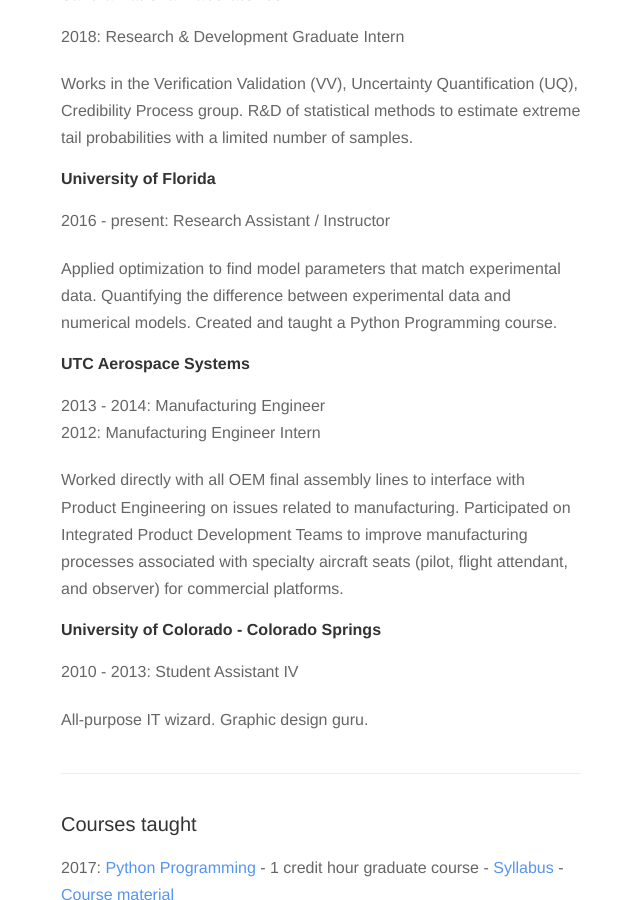
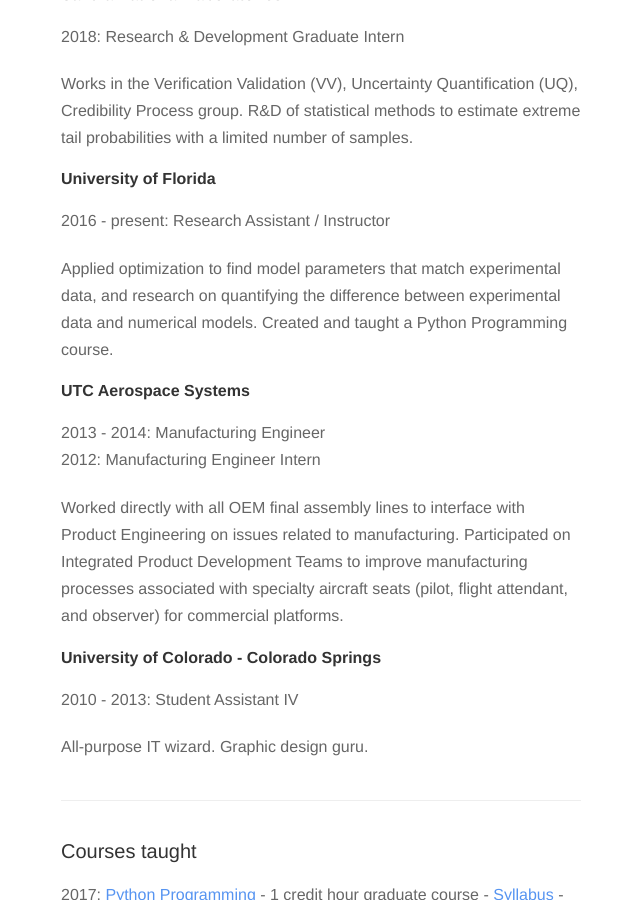
Before and after one commit to cjekel/cjekel.github.io, a Jekyll site: the page built from cv.md, in a window 1280 px wide and 900 px high, scrolled down 2381 px. Shown: the whole window, without its empty margins (319-959 px from the left). Built offline with Jekyll 4.4.1, drawn with Linux system fonts in a browser that asks for light colours; nearby versions of some CDN libraries.

Commit message:
update cv

```diff
--- a/cv.md
+++ b/cv.md
@@ -54,7 +54,7 @@
 #### University of Florida
 2016 - present: Research Assistant /  Instructor
 
-Applied optimization to find model parameters that match experimental data. Quantifying the difference between experimental data and numerical models. Created and taught a Python Programming course.
+Applied optimization to find model parameters that match experimental data, and research on quantifying the difference between experimental data and numerical models. Created and taught a Python Programming course.
 
 #### UTC Aerospace Systems
 2013 - 2014: Manufacturing Engineer
```
